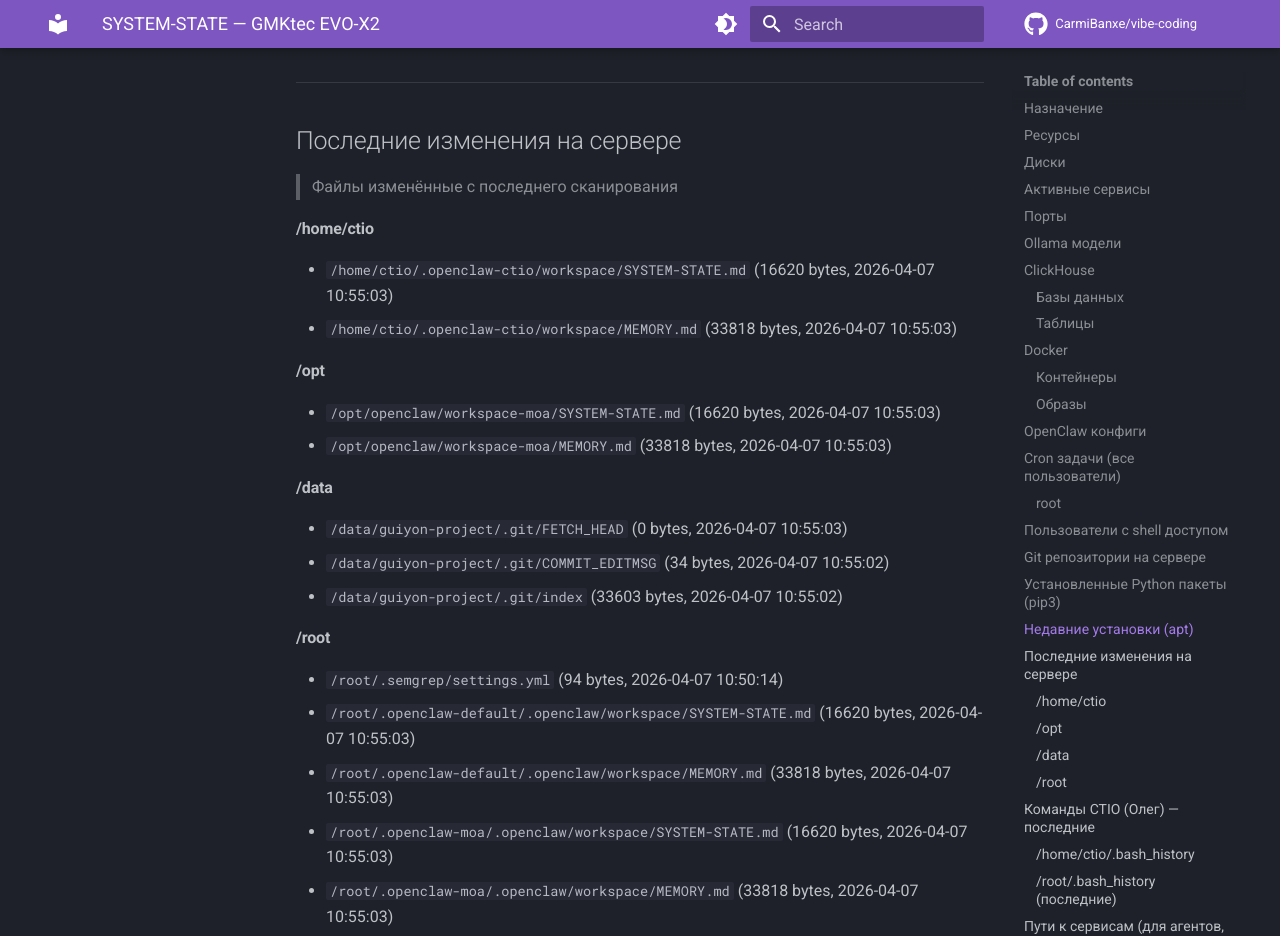
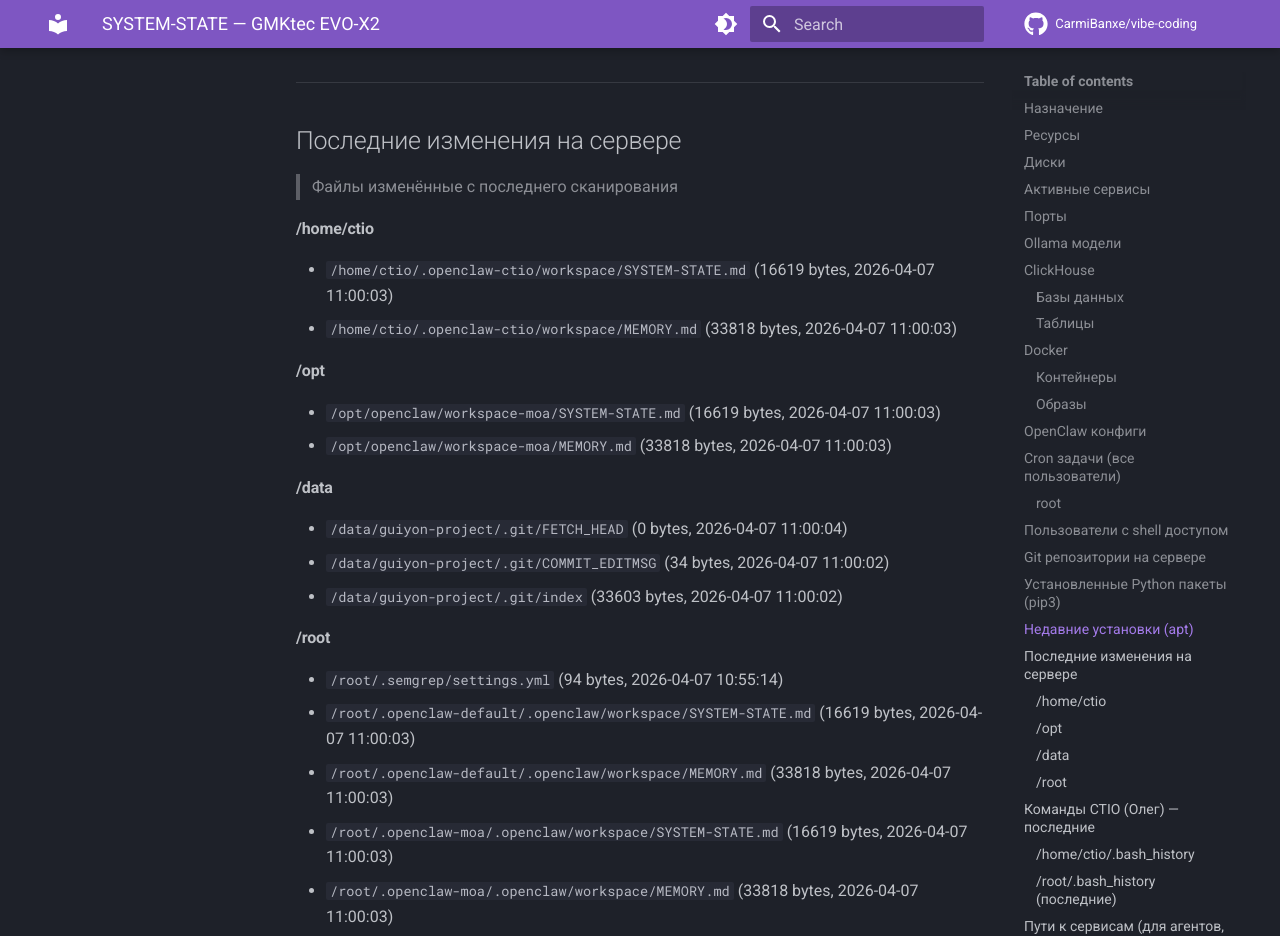
Before and after one commit to CarmiBanxe/vibe-coding, an MkDocs documentation site: the page built from docs/SYSTEM-STATE.md, in a window 1280 px wide and 1400 px high, scrolled down 13841 px. Shown: the top 936 px of the window. Built offline with MkDocs 1.6.1 and Material for MkDocs 9.7.7, drawn with Linux system fonts in a browser that asks for light colours; comment, search, counter and statistics services are not loaded; some of the changed text lies outside the part shown.

Commit message:
auto: SYSTEM-STATE v2 update (2026-04-07 11:00 CEST)

```diff
--- a/docs/SYSTEM-STATE.md
+++ b/docs/SYSTEM-STATE.md
@@ -1,6 +1,6 @@
 # SYSTEM-STATE — GMKtec EVO-X2
 > Автоматически обновляется каждые 5 минут
-> Последнее сканирование: 2026-04-07 10:55 CEST
+> Последнее сканирование: 2026-04-07 11:00 CEST
 > Источник: ctio-watcher.sh v2 (cron)
 
 ## Назначение
@@ -249,8 +249,8 @@
 | marble-src-marble-frontend:latest | 757MB |
 | marble-src-marble-backend:latest | 255MB |
 | andreysenov/firebase-tools:latest | 1.47GB |
+| jube.app:latest | 646MB |
 | <none>:<none> | 646MB |
-| jube.app:latest | 646MB |
 | mongo:8 | 950MB |
 | postgis/postgis:17-3.5 | 637MB |
 | postgres:17 | 453MB |
@@ -379,28 +379,28 @@
 
 
 #### /home/ctio
-- `/home/ctio/.openclaw-ctio/workspace/SYSTEM-STATE.md` (16620 bytes, 2026-04-07 10:55:03)
-- `/home/ctio/.openclaw-ctio/workspace/MEMORY.md` (33818 bytes, 2026-04-07 10:55:03)
+- `/home/ctio/.openclaw-ctio/workspace/SYSTEM-STATE.md` (16619 bytes, 2026-04-07 11:00:03)
+- `/home/ctio/.openclaw-ctio/workspace/MEMORY.md` (33818 bytes, 2026-04-07 11:00:03)
 
 #### /opt
-- `/opt/openclaw/workspace-moa/SYSTEM-STATE.md` (16620 bytes, 2026-04-07 10:55:03)
-- `/opt/openclaw/workspace-moa/MEMORY.md` (33818 bytes, 2026-04-07 10:55:03)
+- `/opt/openclaw/workspace-moa/SYSTEM-STATE.md` (16619 bytes, 2026-04-07 11:00:03)
+- `/opt/openclaw/workspace-moa/MEMORY.md` (33818 bytes, 2026-04-07 11:00:03)
 
 #### /data
-- `/data/guiyon-project/.git/FETCH_HEAD` (0 bytes, 2026-04-07 10:55:03)
-- `/data/guiyon-project/.git/COMMIT_EDITMSG` (34 bytes, 2026-04-07 10:55:02)
-- `/data/guiyon-project/.git/index` (33603 bytes, 2026-04-07 10:55:02)
+- `/data/guiyon-project/.git/FETCH_HEAD` (0 bytes, 2026-04-07 11:00:04)
+- `/data/guiyon-project/.git/COMMIT_EDITMSG` (34 bytes, 2026-04-07 11:00:02)
+- `/data/guiyon-project/.git/index` (33603 bytes, 2026-04-07 11:00:02)
 
 #### /root
-- `/root/.semgrep/settings.yml` (94 bytes, 2026-04-07 10:50:14)
-- `/root/.openclaw-default/.openclaw/workspace/SYSTEM-STATE.md` (16620 bytes, 2026-04-07 10:55:03)
-- `/root/.openclaw-default/.openclaw/workspace/MEMORY.md` (33818 bytes, 2026-04-07 10:55:03)
-- `/root/.openclaw-moa/.openclaw/workspace/SYSTEM-STATE.md` (16620 bytes, 2026-04-07 10:55:03)
-- `/root/.openclaw-moa/.openclaw/workspace/MEMORY.md` (33818 bytes, 2026-04-07 10:55:03)
-- `/root/.openclaw-moa/.openclaw/workspace-moa/SYSTEM-STATE.md` (16620 bytes, 2026-04-07 10:55:03)
-- `/root/.openclaw-moa/.openclaw/workspace-moa/MEMORY.md` (33818 bytes, 2026-04-07 10:55:03)
-- `/root/.openclaw-moa/workspace-moa/SYSTEM-STATE.md` (16620 bytes, 2026-04-07 10:55:03)
-- `/root/.openclaw-moa/workspace-moa/MEMORY.md` (33818 bytes, 2026-04-07 10:55:03)
+- `/root/.semgrep/settings.yml` (94 bytes, 2026-04-07 10:55:14)
+- `/root/.openclaw-default/.openclaw/workspace/SYSTEM-STATE.md` (16619 bytes, 2026-04-07 11:00:03)
+- `/root/.openclaw-default/.openclaw/workspace/MEMORY.md` (33818 bytes, 2026-04-07 11:00:03)
+- `/root/.openclaw-moa/.openclaw/workspace/SYSTEM-STATE.md` (16619 bytes, 2026-04-07 11:00:03)
+- `/root/.openclaw-moa/.openclaw/workspace/MEMORY.md` (33818 bytes, 2026-04-07 11:00:03)
+- `/root/.openclaw-moa/.openclaw/workspace-moa/SYSTEM-STATE.md` (16619 bytes, 2026-04-07 11:00:03)
+- `/root/.openclaw-moa/.openclaw/workspace-moa/MEMORY.md` (33818 bytes, 2026-04-07 11:00:03)
+- `/root/.openclaw-moa/workspace-moa/SYSTEM-STATE.md` (16619 bytes, 2026-04-07 11:00:03)
+- `/root/.openclaw-moa/workspace-moa/MEMORY.md` (33818 bytes, 2026-04-07 11:00:03)
 
 ---
 
```
Also changed, not shown: other parts of docs/SYSTEM-STATE.md (+5 -5 lines).
